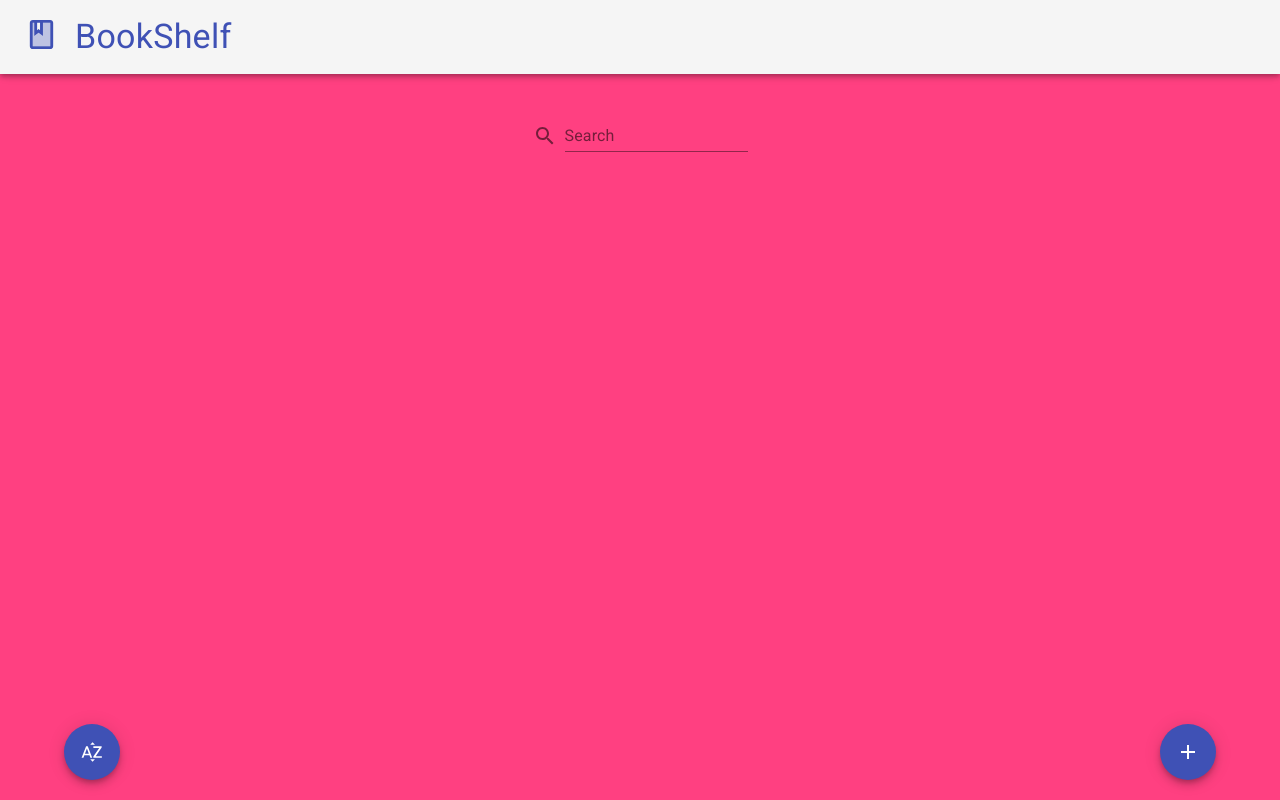
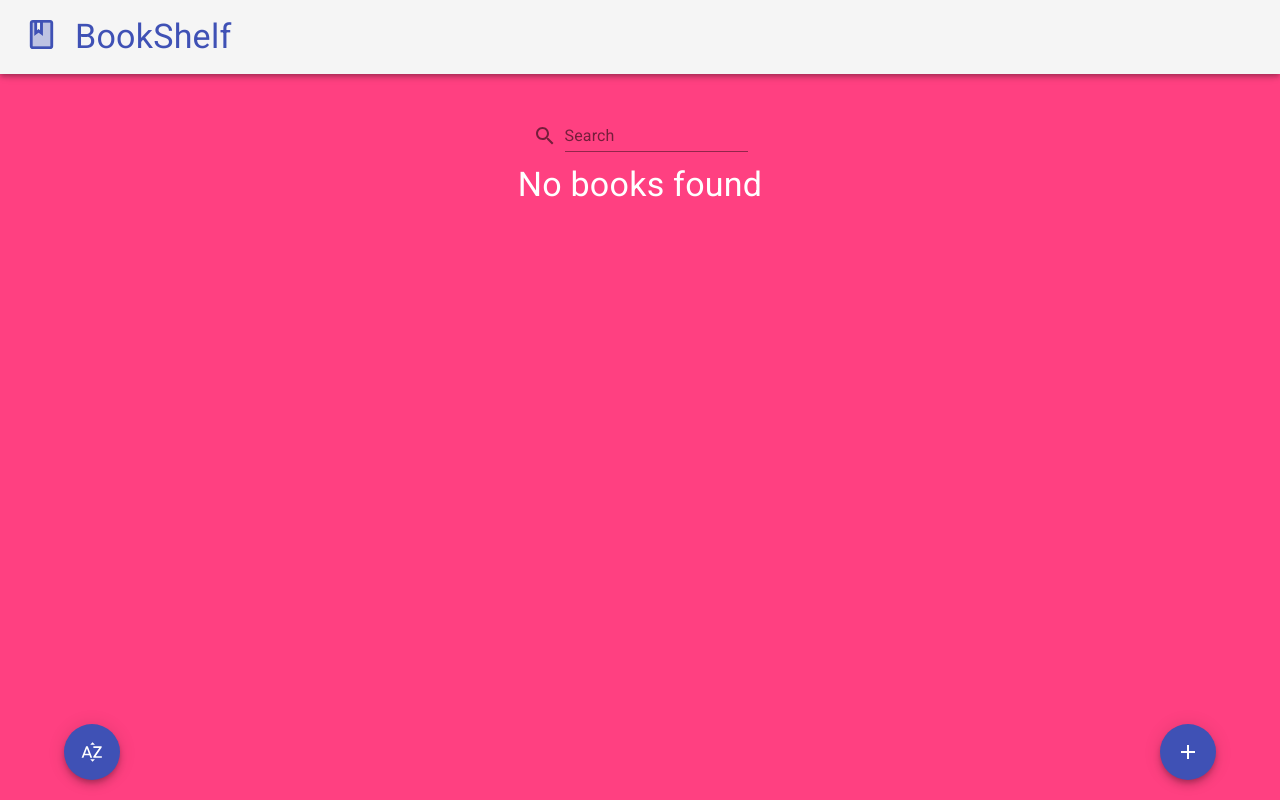
Before and after one commit to CaptainViridian/bookshelf, a React (Create React App) app: page / in a window 1280 px wide. Built offline with nearby package versions, Linux system fonts and the light colour scheme.

Commit message:
add No Books Found component

```diff
--- a/src/components/BookList/index.jsx
+++ b/src/components/BookList/index.jsx
@@ -11,6 +11,7 @@ import { Search } from '@material-ui/icons';
 import { makeStyles } from '@material-ui/core/styles';
 import Category from './Category';
 import Actions from './Actions';
+import NoBooksFound from '../NoBooksFound';
 
 const {
   wantToRead, noCategory, read, reading,
@@ -22,7 +23,6 @@ const BookList = ({
   getAddBookClickPath,
   getCategoryNameClickPath,
   onFilterChange,
-  loading = false,
   order,
   onClickSort,
 }) => {
@@ -42,6 +42,7 @@ const BookList = ({
             <TextField label="Search" onChange={({ target: { value } }) => onFilterChange(value)} />
           </Grid>
         </Grid>
+        {booksByCategory.length > 0 ? (
           <Grid
             spacing={4}
             container
@@ -58,6 +59,7 @@ const BookList = ({
               />
             ))}
           </Grid>
+        ) : <NoBooksFound />}
       </Grid>
       <Actions order={order} addBookClickPath={getAddBookClickPath()} onClickSort={onClickSort} />
     </>
@@ -76,7 +78,6 @@ BookList.propTypes = {
   onClickSort: PropTypes.func.isRequired,
   order: PropTypes.oneOf(Object.values(SortMethods)).isRequired,
   onFilterChange: PropTypes.func.isRequired,
-  loading: PropTypes.bool,
   getCategoryNameClickPath: PropTypes.func,
 };
 
--- /dev/null
+++ b/src/components/NoBooksFound.jsx
@@ -0,0 +1,12 @@
+import React from 'react';
+import { Grid, Typography } from '@material-ui/core';
+
+const NoBooksFound = () => (
+  <Grid container justify="center" spacing={5}>
+    <Grid item>
+      <Typography variant="h4">No books found</Typography>
+    </Grid>
+  </Grid>
+);
+
+export default NoBooksFound;
--- a/src/containers/ConnectedBookList.jsx
+++ b/src/containers/ConnectedBookList.jsx
@@ -7,6 +7,7 @@ import { useDispatch, useSelector } from 'react-redux';
 import { compose, groupBy, reduce } from 'ramda';
 
 import {
+  loadingBooks,
   selectBooks,
   selectCategory,
   selectFilterString,
@@ -31,6 +32,7 @@ function ConnectedBookList({
   const category = useSelector(selectCategory);
   const order = useSelector(selectOrder);
   const filterString = useSelector(selectFilterString);
+  const loading = useSelector(loadingBooks);
 
   const sort = useSortMethod(order);
   const filter = useFilter(filterString);
@@ -56,6 +58,7 @@ function ConnectedBookList({
   )(books);
 
   return (
+    !loading ? (
       <BookList
         groupedBooks={groupedBooks}
         getCardClickPath={getCardClickPath}
@@ -65,6 +68,7 @@ function ConnectedBookList({
         onClickSort={handleSort}
         order={order}
       />
+    ) : null
   );
 }
 
--- a/src/store/books/selectors.js
+++ b/src/store/books/selectors.js
@@ -5,3 +5,5 @@ export const selectCategory = (state) => state.books.category;
 export const selectOrder = (state) => state.books.order;
 
 export const selectFilterString = (state) => state.books.filterString;
+
+export const loadingBooks = (state) => state.books.loading;
```
Lines whose indentation alone changed are shown as unchanged.
